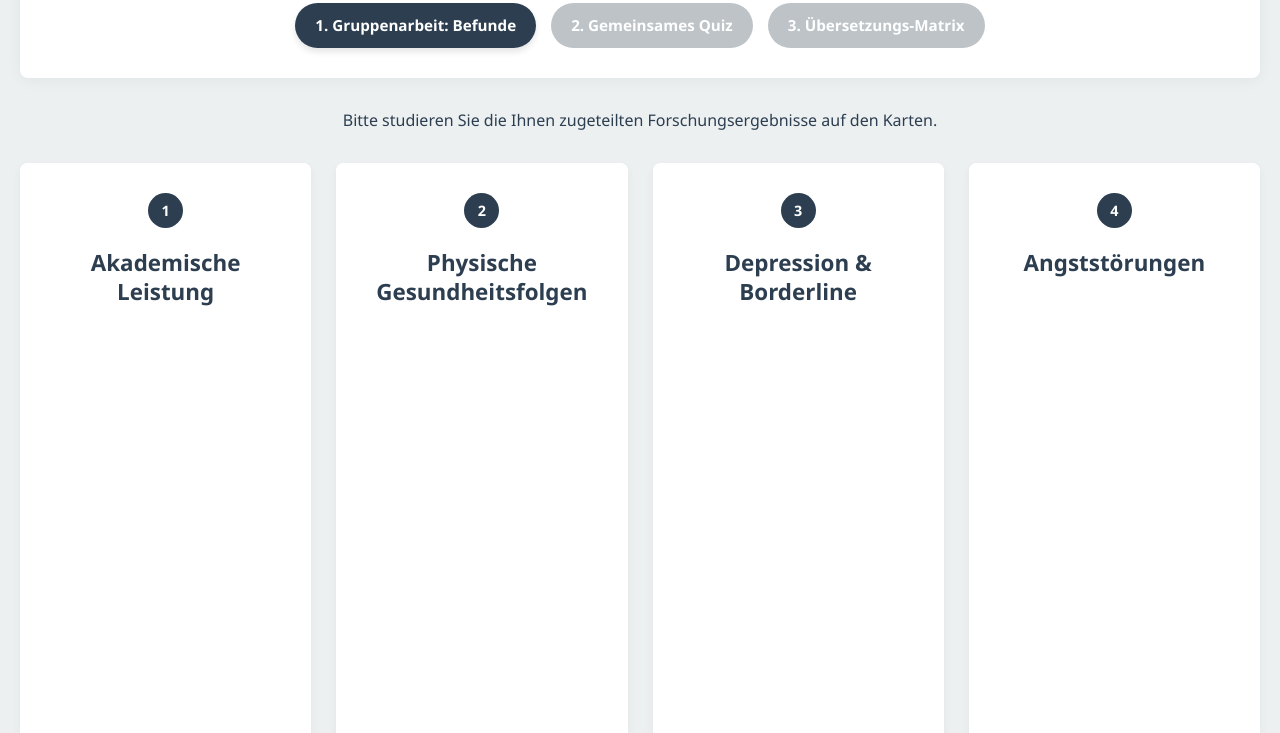
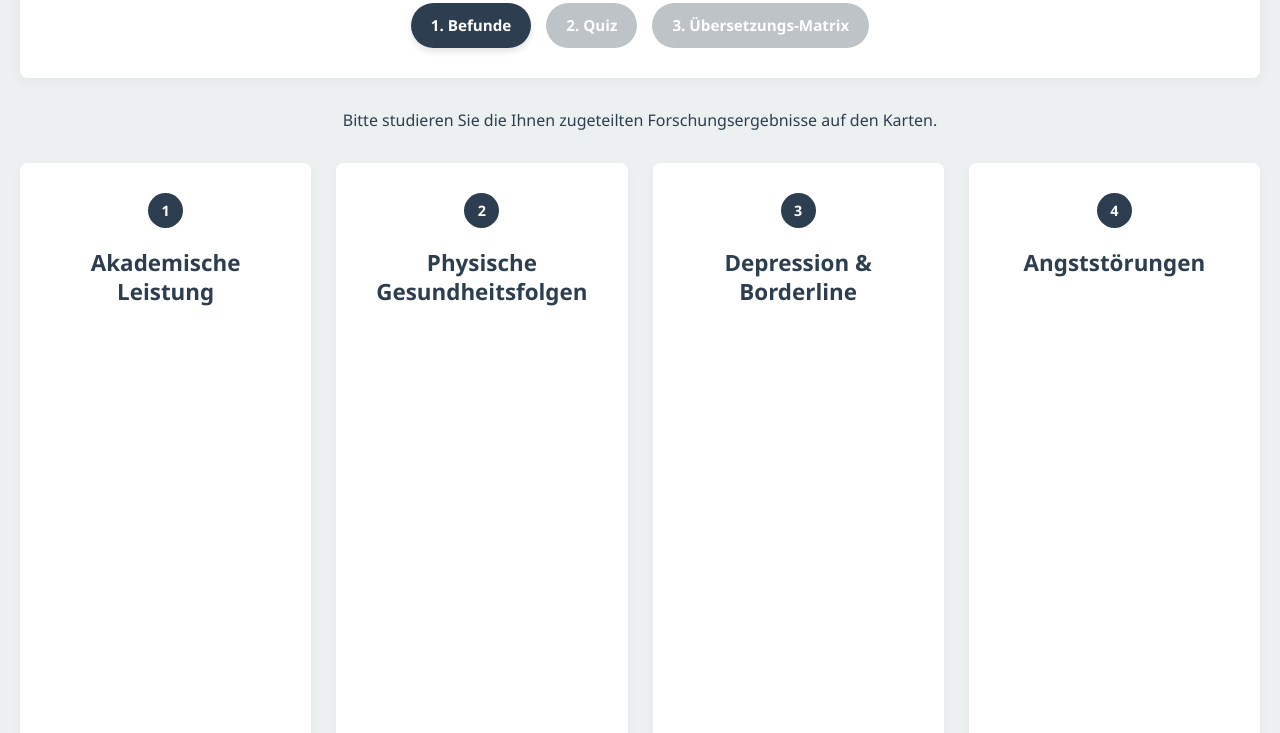
Before and after one commit to janmojung/kindeswohl_2, a plain HTML site: page index.html in a window 1280 px wide. Shown: the part 113-846 px from the top of the page. Drawn offline with Linux system fonts and the light colour scheme.

Commit message:
Update index.html

```diff
--- a/index.html
+++ b/index.html
@@ -102,8 +102,8 @@
 <header>
     <h1>Folgen von Kindesmisshandlung</h1>
     <div class="status-bar">
-        <div class="status-step active" id="tab1" onclick="switchSection(1)">1. Gruppenarbeit: Befunde</div>
-        <div class="status-step" id="tab2" onclick="switchSection(2)">2. Gemeinsames Quiz</div>
+        <div class="status-step active" id="tab1" onclick="switchSection(1)">1. Befunde</div>
+        <div class="status-step" id="tab2" onclick="switchSection(2)">2. Quiz</div>
         <div class="status-step" id="tab3" onclick="switchSection(3)">3. Übersetzungs-Matrix</div>
     </div>
 </header>
```
